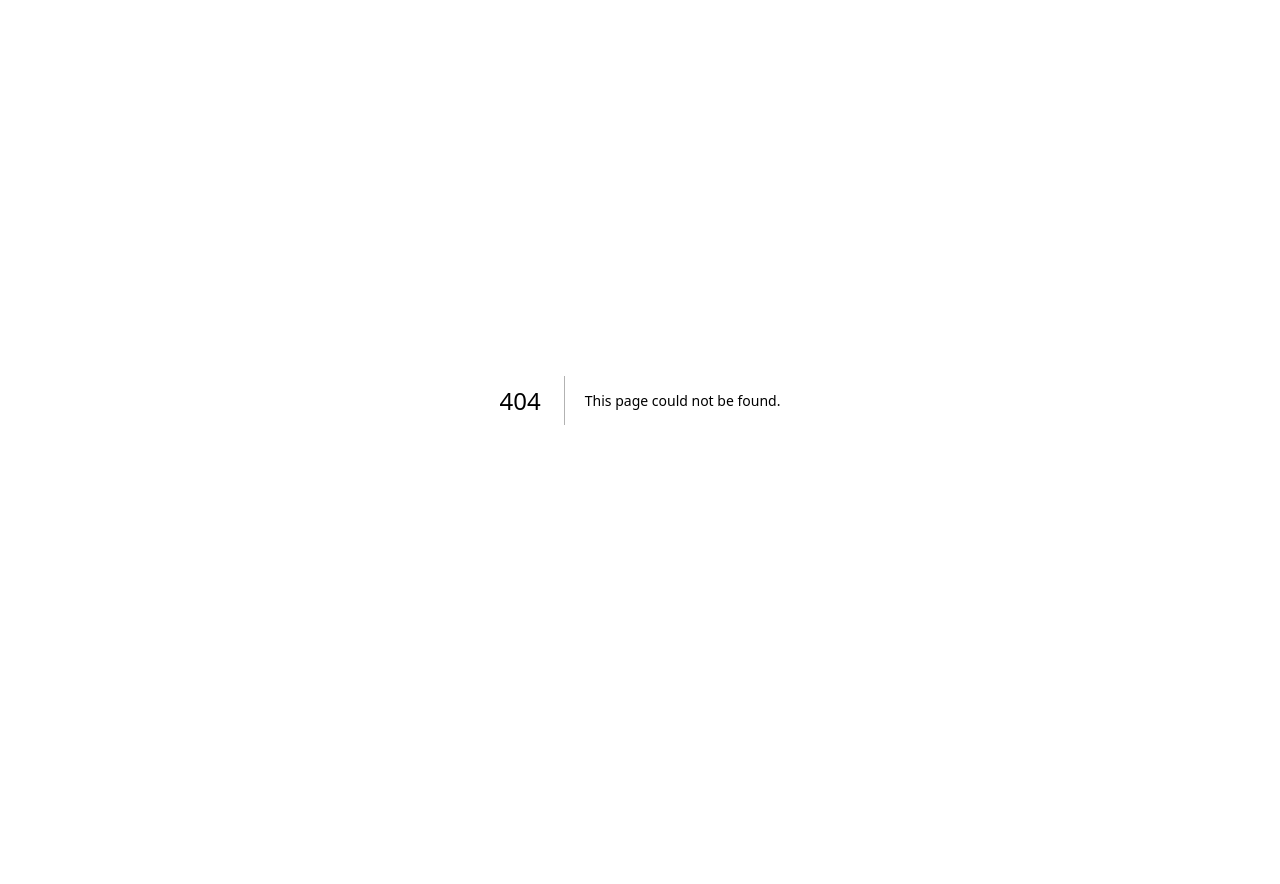
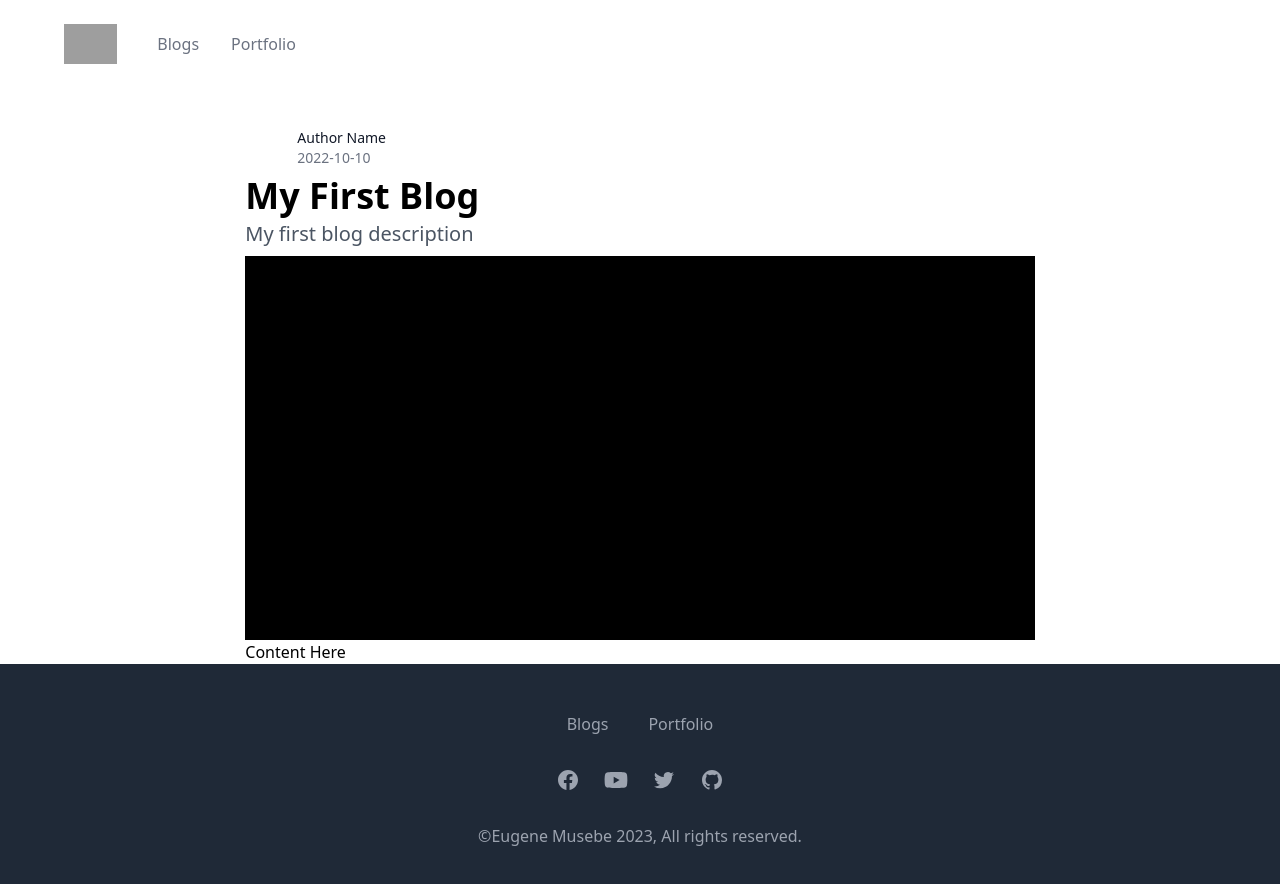
Before and after one commit to musebe/2023-Portfolio, a Next.js app: page /blogs/markdown-full-example in a window 1280 px wide. Before the commit this address had no page. Shown: the top 884 px of the page. Before the commit the page ends 800 px from the top, so only its background shows below. Built offline with nearby package versions, Linux system fonts and the light colour scheme; grey boxes are pictures that could not be loaded.

Commit message:
layout structure achieved

```diff
--- a/components/blogs/blogList/index.tsx
+++ b/components/blogs/blogList/index.tsx
@@ -1,49 +1,12 @@
+import { FunctionComponent } from 'react';
+import { Blog } from '../../../interfaces/Blog';
 import { BlogItem } from './BlogItem';
 
-const blogs = [
-  {
-    slug: 'nft-marketplace-in-react-js-next-typescript-full-guide',
-    title: 'NFT Marketplace in React, Typescript & Solidity - Full Guide',
-    description:
-      'Learn how to use React / Next JS, Solidity, and Pinata(IPFS) to create NFT marketplace on Ethereum. All In Typescript.',
-    date: '2022-12-12',
-    coverImage: 'https://thrangra.sirv.com/Ethereum_blue_light-small.jpg',
-  },
-  {
-    slug: 'web-development-and-coding-full-course',
-    title: 'Web Development & Code 101 - Full Guide [2022]',
-    description:
-      'Learn programming in JS language, HTML, and CSS. Create a Web Application made in React JS. The path to the final project includes many assignments, code exercises, and challenges.',
-    date: '2022-08-12',
-    coverImage: 'https://thrangra.sirv.com/Course_logo%20copy.jpg',
-  },
-  {
-    slug: 'rust-webassembly-with-js-ts-the-practical-guide',
-    title: 'Rust & WebAssembly with JS (TS) - The Practical Guide',
-    description:
-      'Learn how to code in Rust! Compile the code to WebAssembly, prepare JS/TS frontend and finish the course by creating the practical Snake game that can run in any browser.',
-    date: '2022-04-12',
-    coverImage: 'https://thrangra.sirv.com/Rust_small.jpg',
-  },
-  {
-    slug: 'unity-2d-with-c-complete-game-dev-course',
-    title: 'Unity 2D With C# - Complete Game Dev Course',
-    description:
-      'Create the complete 2D survival game in Unity with C#. Learn best practices and patterns.',
-    date: '2022-02-12',
-    coverImage: 'https://thrangra.sirv.com/Final_Unity_2D_Small.jpg',
-  },
-  {
-    slug: 'markdown-full-example',
-    title: 'Markdown Extensive Example',
-    description: 'Learn how to write markdown',
-    date: '2022-01-12',
-    coverImage:
-      'https://images.unsplash.com/photo-1580927752452-89d86da3fa0a?ixlib=rb-1.2.1&ixid=MnwxMjA3fDB8MHxwaG90by1wYWdlfHx8fGVufDB8fHx8&auto=format&fit=crop&w=1540&q=50',
-  },
-];
+type Props = {
+  blogs: Blog[];
+};
 
-const BlogList = () => {
+const BlogList: FunctionComponent<Props> = ({ blogs }) => {
   return (
     <div className='mt-6 grid grid-cols-1 gap-y-10 gap-x-6 sm:grid-cols-2 lg:grid-cols-4 xl:gap-x-8'>
       {blogs.map((blog) => (
--- a/components/layouts/base/index.tsx
+++ b/components/layouts/base/index.tsx
@@ -1,13 +1,14 @@
 import Head from 'next/head';
 import Image from 'next/image';
+import { FunctionComponent, PropsWithChildren } from 'react';
 import { Footer, Header, Navbar } from '../../common';
 
-const BaseLayout = ({children}: any) => {
+const BaseLayout : FunctionComponent<PropsWithChildren>  = ({children}) => {
   return (
     <>
       <div className='mx-auto max-w-7xl px-4 space-y-8 sm:px-6 lg:px-8'>
         <Head>
-          <title>Portfolio - Eugene Musebe</title>
+          <title>Portfolio - Musebecodes</title>
           <meta name='description' content='Generated by create next app' />
           <link rel='icon' href='/favicon.ico' />
         </Head>
--- a/components/layouts/index.tsx
+++ b/components/layouts/index.tsx
@@ -1 +1,2 @@
 export { default as BaseLayout} from "./base"
+export { default as PageLayout } from './page';
--- /dev/null
+++ b/components/layouts/page/index.tsx
@@ -0,0 +1,27 @@
+import Head from 'next/head';
+import { FunctionComponent, PropsWithChildren } from 'react';
+import { Footer, Navbar } from "../../common";
+
+const PageLayout: FunctionComponent<PropsWithChildren> = ({children}) => {
+
+  return (
+    <>
+      <div className="mx-auto max-w-7xl px-4 space-y-8 sm:px-6 lg:px-8">
+        <Head>
+          <title>Portfolio - Musebecodes</title>
+          <meta name="description" content="Generated by create next app" />
+          <link rel="icon" href="/favicon.ico" />
+        </Head>
+        <div className="relative bg-white pb-8 lg:w-full lg:max-w-2xl">
+          <Navbar />
+        </div>
+        <div className="mx-auto max-w-2xl px-4 lg:max-w-7xl">
+          { children }
+        </div>
+      </div>
+      <Footer />
+    </>
+  )
+}
+
+export default PageLayout;
--- a/lib/blogs.ts
+++ b/lib/blogs.ts
@@ -10,6 +10,7 @@
 
 const getBlog = (fileName: string): Blog => {
   const blog = getItemInPath(join(BLOG_DIR, fileName)) as Blog;
+   blog.slug = fileName.replace(/\.md$/, "");
   return blog;
 }
 
--- /dev/null
+++ b/pages/blogs/[slug].tsx
@@ -0,0 +1,63 @@
+import { NextPage } from 'next/types';
+import { PageLayout } from '../../components/layouts';
+
+const BlogDetail: NextPage = () => {
+  return (
+    <>
+      <PageLayout>
+        <div className='w-2/3 m-auto'>
+          {/* Blog Header Starts */}
+          <div className='blog-detail-header'>
+            <div className='flex flex-row justify-between mb-2'>
+              <div className='flex items-center'>
+                <div className='flex-shrink-0'>
+                  <a href='#'>
+                    <span className='sr-only'>Author Name</span>
+                    <div className='relative h-10 w-10 !mb-0'>
+                      {/* <Image
+                        priority
+                        layout="fill"
+                        objectFit="cover"
+                        className="rounded-full"
+                        src={authorImage} alt=""
+                      /> */}
+                    </div>
+                  </a>
+                </div>
+                <div className='ml-3'>
+                  <p className='text-sm font-medium text-gray-900 !mb-0'>
+                    <a href='#' className='hover:underline'>
+                      Author Name
+                    </a>
+                  </p>
+                  <div className='flex space-x-1 text-sm text-gray-500'>
+                    <time dateTime='{date}'>2022-10-10</time>
+                  </div>
+                </div>
+              </div>
+              <div className='flex self-end'>{/* Social Links Here */}</div>
+            </div>
+            <h1 className='font-bold text-4xl mb-1'>My First Blog</h1>
+            <h2 className='blog-detail-header-subtitle mb-2 text-xl text-gray-600'>
+              My first blog description
+            </h2>
+            <div className='h-96 bg-black mx-auto w-full relative'>
+              {/* <Image
+                priority
+                layout="fill"
+                objectFit="cover"
+                src={coverImage} alt=""/> */}
+            </div>
+          </div>
+          {/* Blog Header Ends */}
+          <article className='prose lg:prose-lg markdown-image-50'>
+            {/* Blog Content Here */}
+            Content Here
+          </article>
+        </div>
+      </PageLayout>
+    </>
+  );
+};
+
+export default BlogDetail;
--- a/pages/index.tsx
+++ b/pages/index.tsx
@@ -3,9 +3,14 @@
 import { BlogList } from '../components/blogs';
 import { PortfolioList } from '../components/portfolios';
 import { BaseLayout } from '../components/layouts';
-import { getBlogs} from '../lib/blogs';
+import { getBlogs } from '../lib/blogs';
+import { Blog } from '../interfaces/Blog';
 
-const Home: NextPage = () => {
+type Props = {
+  blogs: Blog[];
+};
+
+const Home: NextPage<Props> = ({ blogs }) => {
   return (
     <BaseLayout>
       <h2 className='text-2xl font-bold tracking-tight text-gray-900'>
@@ -15,7 +20,7 @@
         </Link>
       </h2>
 
-      <BlogList />
+      <BlogList blogs={blogs} />
 
       <br></br>
 
@@ -31,12 +36,11 @@
 };
 
 export const getStaticProps: GetStaticProps = () => {
-
   const blogs = getBlogs();
-  console.log(blogs);
+  //console.log(blogs);
 
   return {
-    props: {},
+    props: { blogs },
   };
 };
 
```
Also changed, not shown: components/blogs/blogList/BlogItem.tsx (+7 -1 lines).
